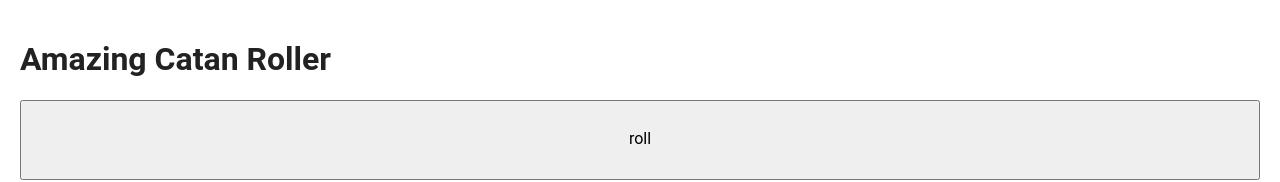
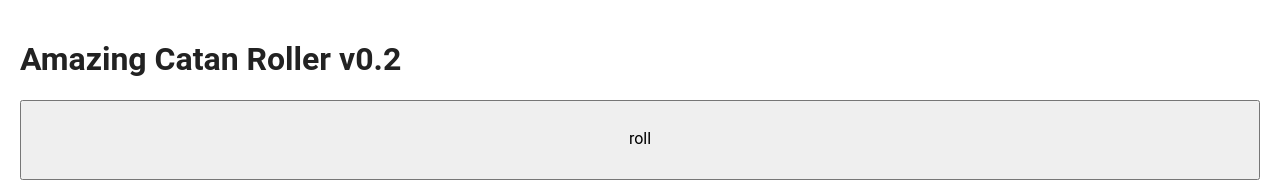
Before and after one commit to 64bitpandas/catan, a website built with Parcel: page index.html in a window 1280 px wide. Shown: the top 182 px of the page. Built offline with nearby package versions, Linux system fonts and the light colour scheme.

Commit message:
add version number

```diff
--- a/index.html
+++ b/index.html
@@ -25,7 +25,7 @@
 
 <body>
   <!-- Add your site or application content here -->
-  <h1>Amazing Catan Roller</h1>
+  <h1>Amazing Catan Roller v0.2</h1>
   <button id="roll-btn">roll</button>
   <p id="roll-out"></p>
   <p id="roll-left">Rolls left in bag: 36</p>
```
